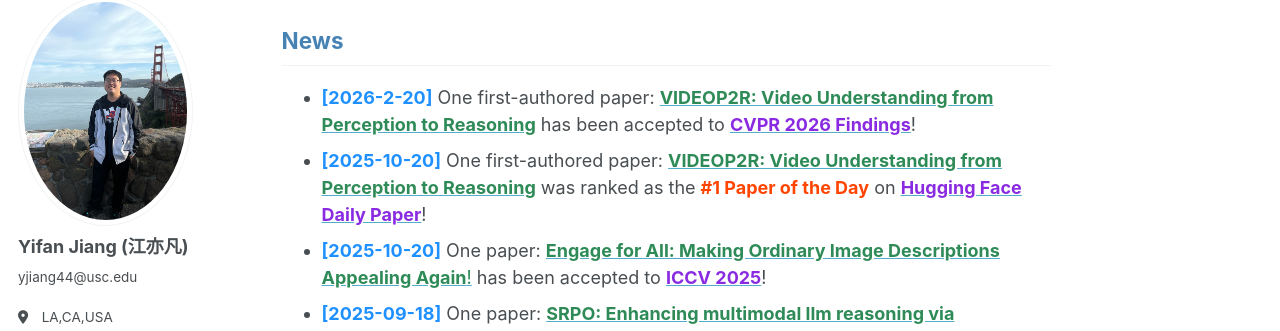
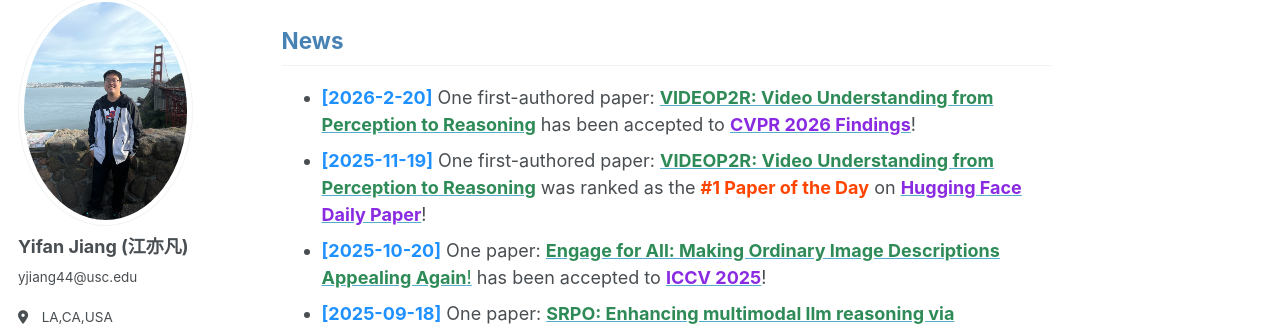
Before and after one commit to yifanJIANG-921/yifanJIANG-921.github.io, a Jekyll site: the page built from _pages/about.md, in a window 1280 px wide and 900 px high, scrolled down 961 px. Shown: the part 110-441 px from the top of the window. Built offline with Jekyll 4.4.1, drawn with Linux system fonts in a browser that asks for light colours; some web fonts are replaced.

Commit message:
Update about.md

```diff
--- a/_pages/about.md
+++ b/_pages/about.md
@@ -22,7 +22,7 @@ I was a research intern at <a href="https://www.amazon.com/gp/video/storefront"
 
 ## <span style="color: #4682B4;">News</span>
 - **<span style="color: #1E90FF;">[2026-2-20]</span>** One first-authored paper: [<span style="color: #2E8B57;">**VIDEOP2R: Video Understanding from Perception to Reasoning**</span>](https://arxiv.org/pdf/2511.11113) has been accepted to [<span style="color: #8A2BE2;">**CVPR 2026 Findings**</span>](https://cvpr.thecvf.com/)!
-- **<span style="color: #1E90FF;">[2025-10-20]</span>** One first-authored paper: [<span style="color: #2E8B57;">**VIDEOP2R: Video Understanding from Perception to Reasoning**</span>](https://arxiv.org/pdf/2511.11113) was ranked as the <span style="color: #FF4500;">**#1 Paper of the Day**</span> on [<span style="color: #8A2BE2;">**Hugging Face Daily Paper**</span>](https://huggingface.co/papers/date/2025-11-19)!
+- **<span style="color: #1E90FF;">[2025-11-19]</span>** One first-authored paper: [<span style="color: #2E8B57;">**VIDEOP2R: Video Understanding from Perception to Reasoning**</span>](https://arxiv.org/pdf/2511.11113) was ranked as the <span style="color: #FF4500;">**#1 Paper of the Day**</span> on [<span style="color: #8A2BE2;">**Hugging Face Daily Paper**</span>](https://huggingface.co/papers/date/2025-11-19)!
 - **<span style="color: #1E90FF;">[2025-10-20]</span>** One paper: [<span style="color: #2E8B57;">**Engage for All: Making Ordinary Image Descriptions Appealing Again**!</span>](https://openaccess.thecvf.com/content/ICCV2025/html/Chen_Engage_for_All_Making_Ordinary_Image_Descriptions_Appealing_Again_ICCV_2025_paper.html) has been accepted to [<span style="color: #8A2BE2;">**ICCV 2025**</span>](https://iccv.thecvf.com/virtual/2025/index.html)!
 - **<span style="color: #1E90FF;">[2025-09-18]</span>** One paper: [<span style="color: #2E8B57;">**SRPO: Enhancing multimodal llm reasoning via reflection-aware reinforcement learning**</span>](https://arxiv.org/abs/2506.01713) has been accepted to [<span style="color: #8A2BE2;">**NeurIPS 2025**</span>](https://neurips.cc/)!
 - **<span style="color: #1E90FF;">[2025-08-20]</span>** One paper: [<span style="color: #2E8B57;">**Recent Advances in Large Langauge Model Benchmarks against Data Contamination: From Static to Dynamic Evaluation**</span>](https://arxiv.org/abs/2502.17521) has been accepted to [<span style="color: #8A2BE2;">**EMNLP 2025**</span>](https://2025.emnlp.org/)!
```
